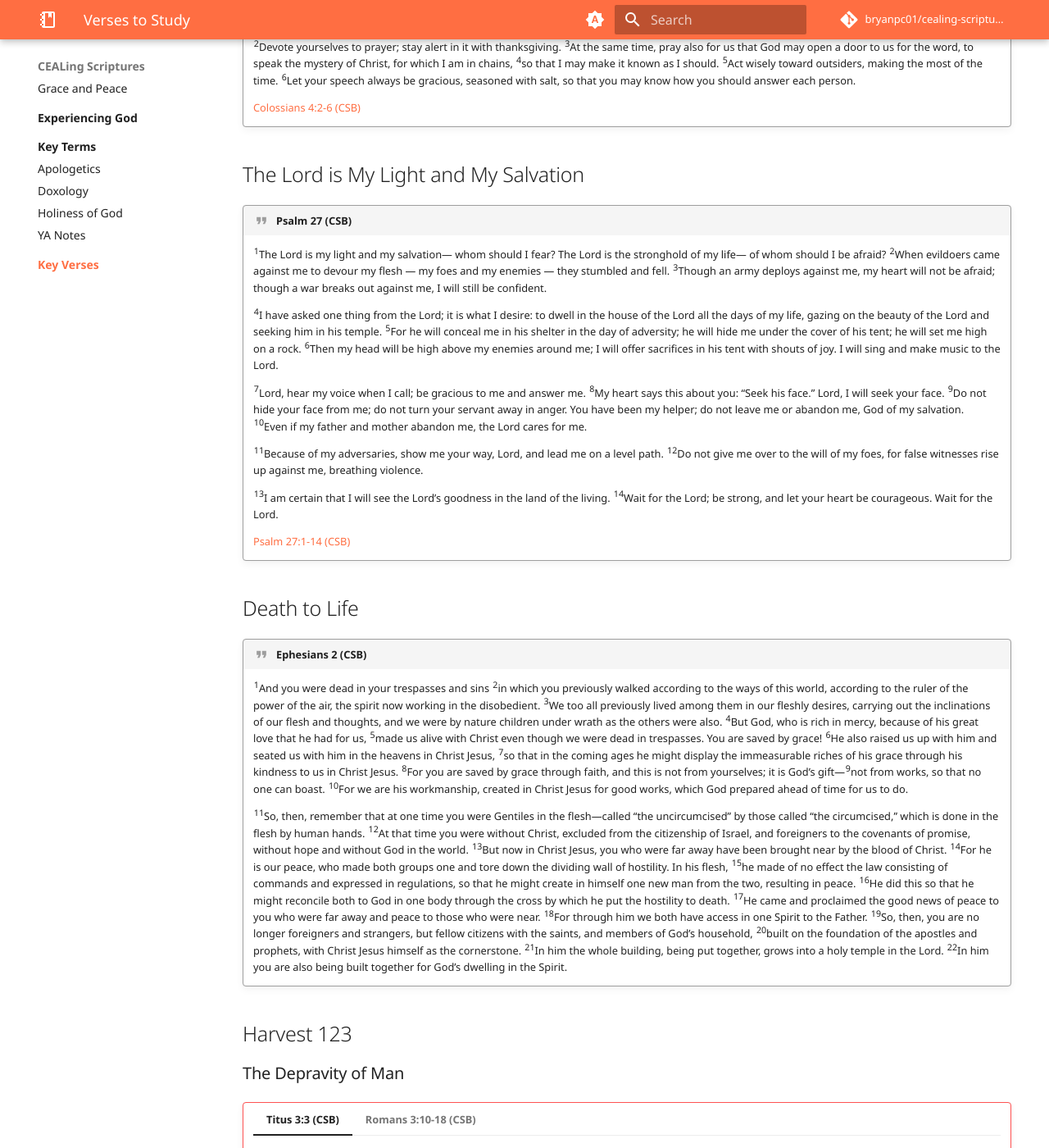
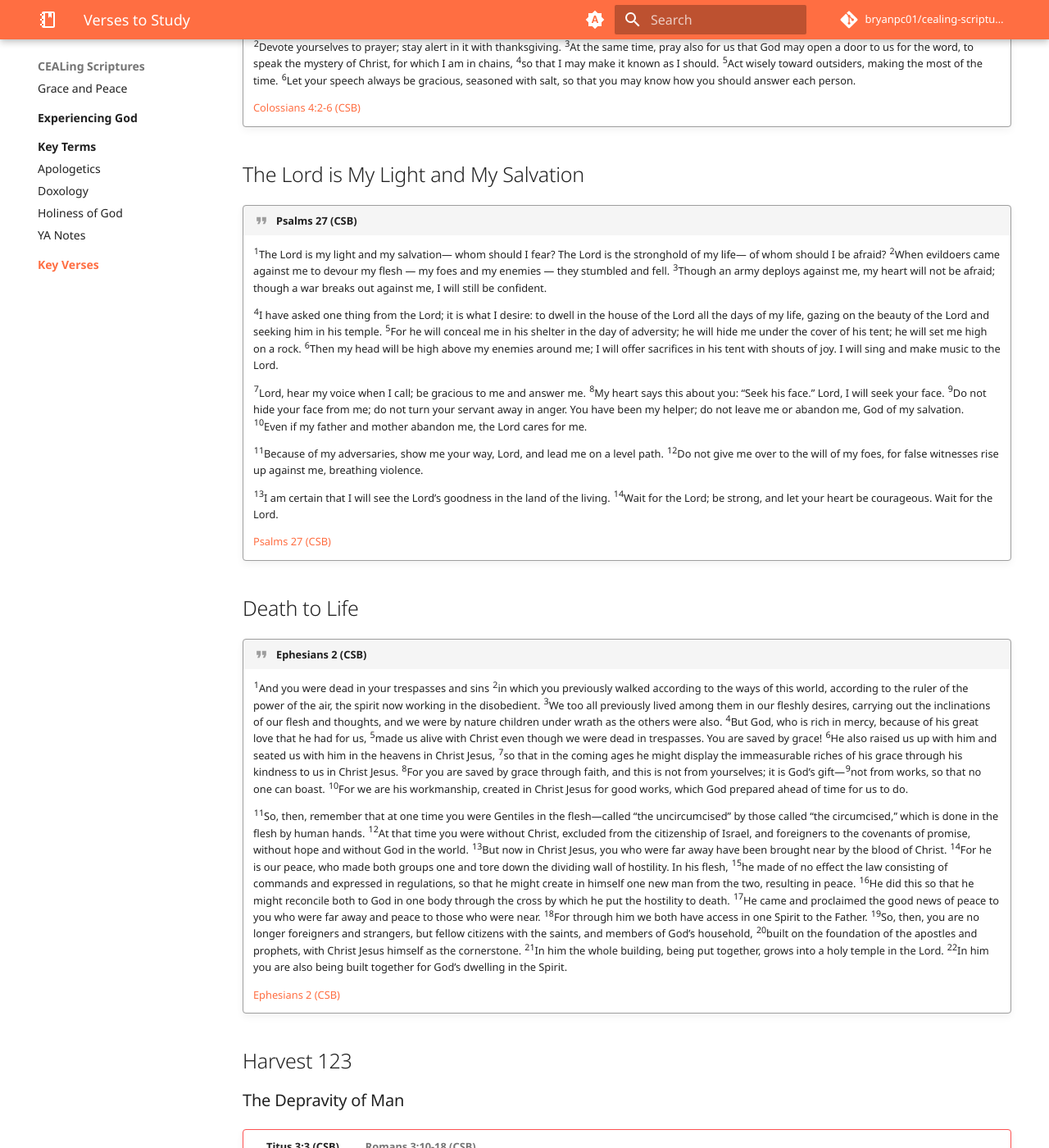
Before and after one commit to bryanpc01/cealing-scriptures, an MkDocs documentation site: the page built from docs/Key_Verses/index.md, in a window 1280 px wide and 1400 px high, scrolled down 1784 px. Shown: the whole window at 82% size. Built offline with MkDocs 1.6.1 and Material for MkDocs 9.7.7, drawn with Linux system fonts in a browser that asks for light colours; comment, search, counter and statistics services are not loaded.

Commit message:
Fix: broken/missing links

```diff
--- a/docs/Key_Verses/index.md
+++ b/docs/Key_Verses/index.md
@@ -34,7 +34,7 @@
     [Colossians 4:2-6 (CSB)](https://www.bible.com/bible/1713/col.4.2-6)
 
 ## The Lord is My Light and My Salvation
-!!! quote "Psalm 27 (CSB)"
+!!! quote "Psalms 27 (CSB)"
     ^1^The Lord is my light and my salvation— whom should I fear? The Lord is the stronghold of my life— of whom should I be afraid? ^2^When evildoers came against me to devour my flesh — my foes and my enemies — they stumbled and fell. ^3^Though an army deploys against me, my heart will not be afraid; though a war breaks out against me, I will still be confident.
 
     ^4^I have asked one thing from the Lord; it is what I desire: to dwell in the house of the Lord all the days of my life, gazing on the beauty of the Lord and seeking him in his temple. ^5^For he will conceal me in his shelter in the day of adversity; he will hide me under the cover of his tent; he will set me high on a rock. ^6^Then my head will be high above my enemies around me; I will offer sacrifices in his tent with shouts of joy. I will sing and make music to the Lord.
@@ -45,13 +45,15 @@
 
     ^13^I am certain that I will see the Lord’s goodness in the land of the living. ^14^Wait for the Lord; be strong, and let your heart be courageous. Wait for the Lord.
 
-    [Psalm 27:1-14 (CSB)](https://www.bible.com/bible/1713/psa.27.1-14)
+    [Psalms 27 (CSB)](https://www.bible.com/bible/1713/PSA.27_1.CSB)
 
 ## Death to Life
 !!! quote "Ephesians 2 (CSB)"
     ^1^And you were dead in your trespasses and sins ^2^in which you previously walked according to the ways of this world, according to the ruler of the power of the air, the spirit now working in the disobedient. ^3^We too all previously lived among them in our fleshly desires, carrying out the inclinations of our flesh and thoughts, and we were by nature children under wrath as the others were also. ^4^But God, who is rich in mercy, because of his great love that he had for us, ^5^made us alive with Christ even though we were dead in trespasses. You are saved by grace! ^6^He also raised us up with him and seated us with him in the heavens in Christ Jesus, ^7^so that in the coming ages he might display the immeasurable riches of his grace through his kindness to us in Christ Jesus. ^8^For you are saved by grace through faith, and this is not from yourselves; it is God’s gift—^9^not from works, so that no one can boast. ^10^For we are his workmanship, created in Christ Jesus for good works, which God prepared ahead of time for us to do.
 
     ^11^So, then, remember that at one time you were Gentiles in the flesh—called “the uncircumcised” by those called “the circumcised,” which is done in the flesh by human hands. ^12^At that time you were without Christ, excluded from the citizenship of Israel, and foreigners to the covenants of promise, without hope and without God in the world. ^13^But now in Christ Jesus, you who were far away have been brought near by the blood of Christ. ^14^For he is our peace, who made both groups one and tore down the dividing wall of hostility. In his flesh, ^15^he made of no effect the law consisting of commands and expressed in regulations, so that he might create in himself one new man from the two, resulting in peace. ^16^He did this so that he might reconcile both to God in one body through the cross by which he put the hostility to death. ^17^He came and proclaimed the good news of peace to you who were far away and peace to those who were near. ^18^For through him we both have access in one Spirit to the Father. ^19^So, then, you are no longer foreigners and strangers, but fellow citizens with the saints, and members of God’s household, ^20^built on the foundation of the apostles and prophets, with Christ Jesus himself as the cornerstone. ^21^In him the whole building, being put together, grows into a holy temple in the Lord. ^22^In him you are also being built together for God’s dwelling in the Spirit.
+
+    [Ephesians 2 (CSB)](https://www.bible.com/bible/1713/EPH.2.CSB)
 
 ## Harvest 123
 ### The Depravity of Man
```
